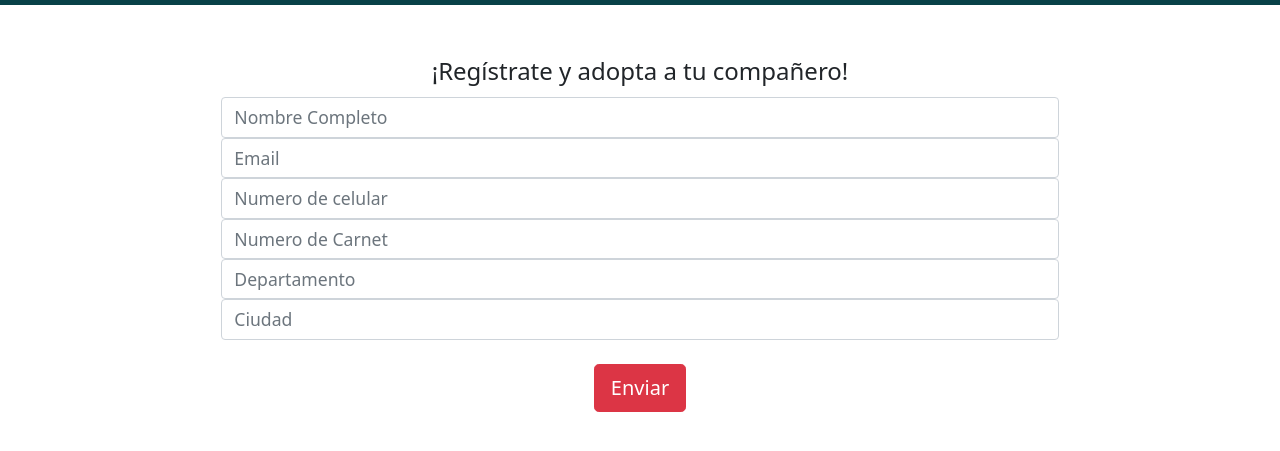
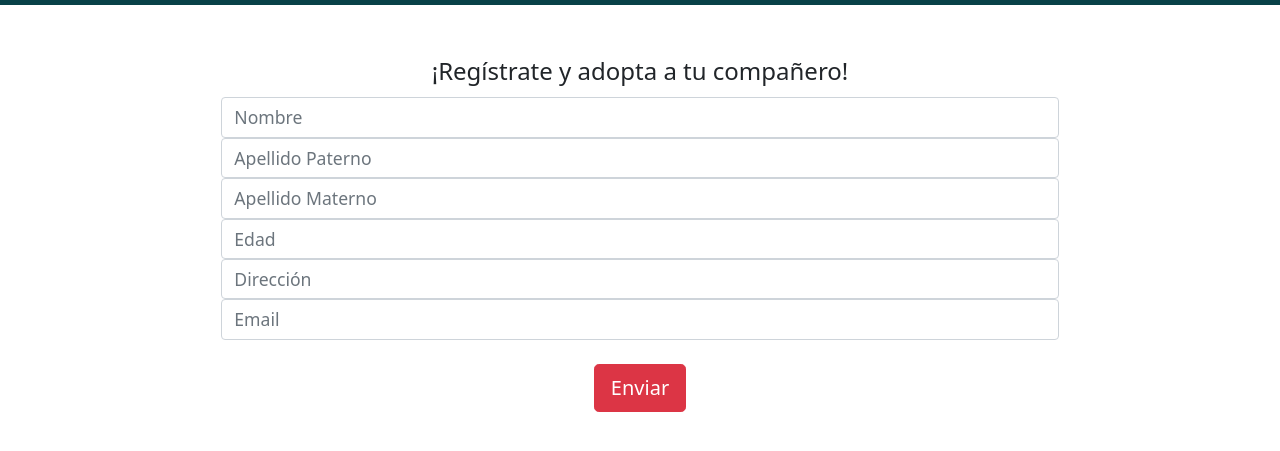
Before and after one commit to manufloresuwu/HuskyShelters, a plain HTML site: page Proyecto Final/Proyecto Final/Formulario.html in a window 1280 px wide. Shown: the part 77-528 px from the top of the page. Drawn offline with Linux system fonts and the light colour scheme.

Commit message:
Add files via upload

```diff
--- a/Proyecto Final/Proyecto Final/Formulario.html
+++ b/Proyecto Final/Proyecto Final/Formulario.html
@@ -49,7 +49,43 @@
                                     <span class="col-md-1 col-md-offset-2 text-center"><i
                                             class="fa fa-user bigicon"></i></span>
                                     <div class="col-md-8">
-                                        <input id="fname" name="name" type="text" placeholder="Nombre Completo"
+                                        <input id="fname" name="name" type="text" placeholder="Nombre"
+                                            class="form-control">
+                                    </div>
+                                </div>
+
+                                <div class="form-group">
+                                    <span class="col-md-1 col-md-offset-2 text-center"><i
+                                            class="fa fa-phone-square bigicon"></i></span>
+                                    <div class="col-md-8">
+                                        <input id="ap" name="ap" type="text" placeholder="Apellido Paterno"
+                                            class="form-control">
+                                    </div>
+                                </div>
+
+                                <div class="form-group">
+                                    <span class="col-md-1 col-md-offset-2 text-center"><i
+                                            class="fa fa-phone-square bigicon"></i></span>
+                                    <div class="col-md-8">
+                                        <input id="am" name="am" type="text" placeholder="Apellido Materno"
+                                            class="form-control">
+                                    </div>
+                                </div>
+
+                                <div class="form-group">
+                                    <span class="col-md-1 col-md-offset-2 text-center"><i
+                                            class="fa fa-phone-square bigicon"></i></span>
+                                    <div class="col-md-8">
+                                        <input id="age" name="age" type="text" placeholder="Edad"
+                                            class="form-control">
+                                    </div>
+                                </div>
+
+                                <div class="form-group">
+                                    <span class="col-md-1 col-md-offset-2 text-center"><i
+                                            class="fa fa-phone-square bigicon"></i></span>
+                                    <div class="col-md-8">
+                                        <input id="direction" name="direction" type="text" placeholder="Dirección"
                                             class="form-control">
                                     </div>
                                 </div>
@@ -63,41 +99,6 @@
                                     </div>
                                 </div>
 
-                                <div class="form-group">
-                                    <span class="col-md-1 col-md-offset-2 text-center"><i
-                                            class="fa fa-phone-square bigicon"></i></span>
-                                    <div class="col-md-8">
-                                        <input id="phone" name="phone" type="text" placeholder="Numero de celular"
-                                            class="form-control">
-                                    </div>
-                                </div>
-
-                                <div class="form-group">
-                                    <span class="col-md-1 col-md-offset-2 text-center"><i
-                                            class="fa fa-phone-square bigicon"></i></span>
-                                    <div class="col-md-8">
-                                        <input id="phone" name="phone" type="text" placeholder="Numero de Carnet"
-                                            class="form-control">
-                                    </div>
-                                </div>
-
-                                <div class="form-group">
-                                    <span class="col-md-1 col-md-offset-2 text-center"><i
-                                            class="fa fa-phone-square bigicon"></i></span>
-                                    <div class="col-md-8">
-                                        <input id="phone" name="phone" type="text" placeholder="Departamento"
-                                            class="form-control">
-                                    </div>
-                                </div>
-
-                                <div class="form-group">
-                                    <span class="col-md-1 col-md-offset-2 text-center"><i
-                                            class="fa fa-phone-square bigicon"></i></span>
-                                    <div class="col-md-8">
-                                        <input id="phone" name="phone" type="text" placeholder="Ciudad"
-                                            class="form-control">
-                                    </div>
-                                </div>
 
                                 <br>
                                 <div class="form-group">
```
